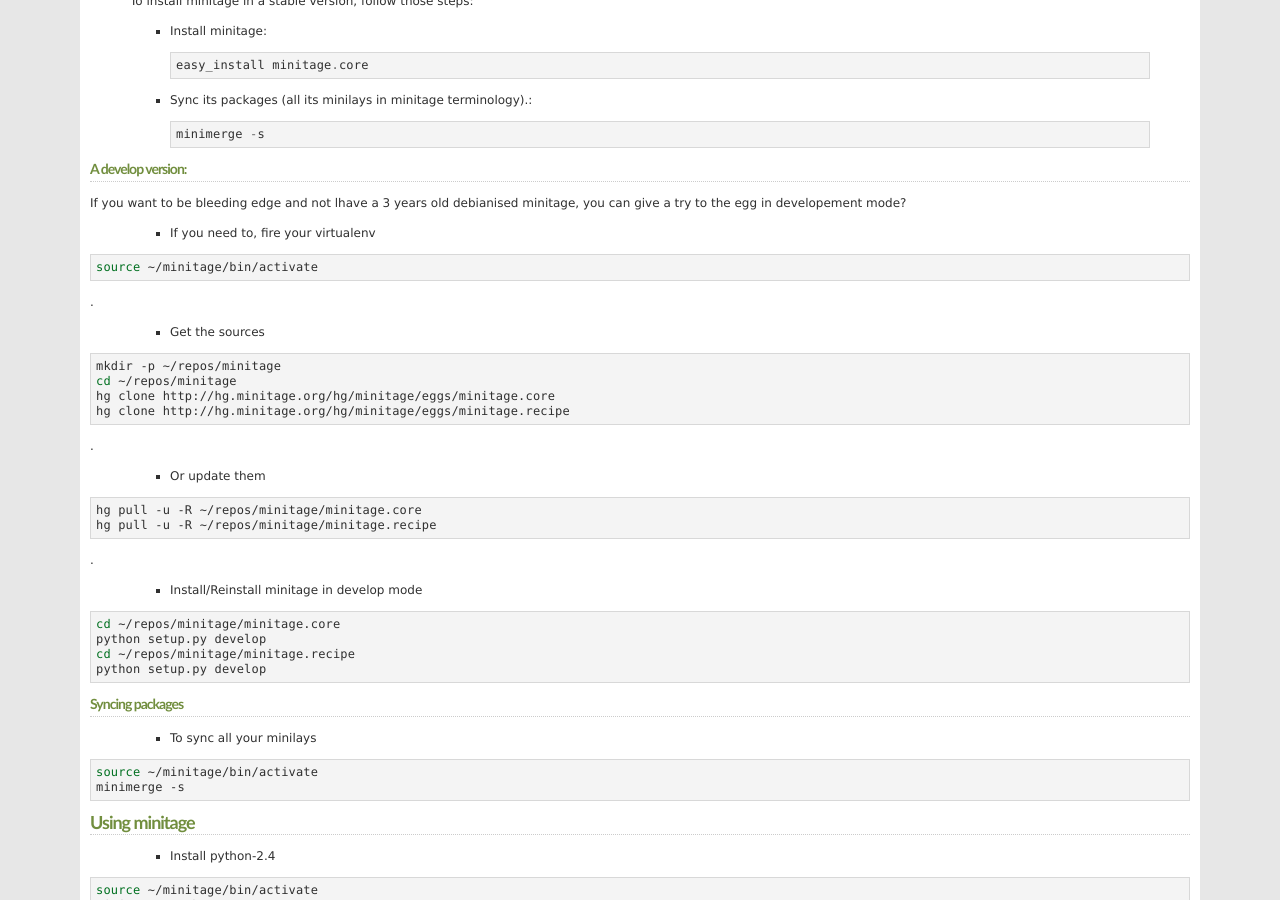
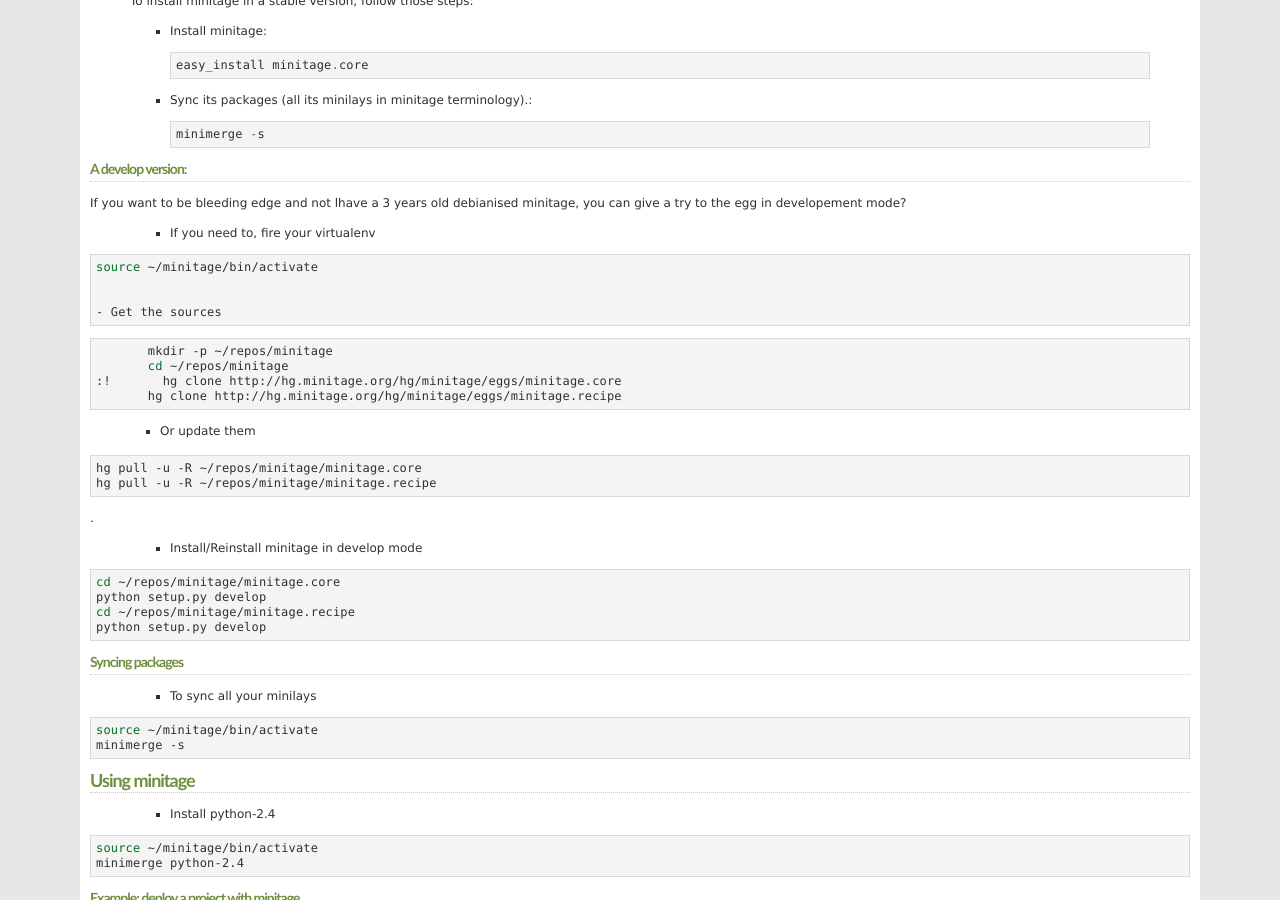
Before and after one commit to minitage/minitage.github.io, a Sphinx documentation site: the page built from source/installation.rst, in a window 1280 px wide and 900 px high, scrolled down 3342 px. Built offline with Sphinx 7.4.7, drawn with Linux system fonts in a browser that asks for light colours.

```diff
--- a/source/installation.rst
+++ b/source/installation.rst
@@ -197,9 +197,8 @@ minitage, you can give a try to the egg in developement mode?
 
 .. sourcecode:: sh
 
-        source ~/minitage/bin/activate
+    source ~/minitage/bin/activate
 
-.
 
     - Get the sources
 
@@ -207,12 +206,10 @@ minitage, you can give a try to the egg in developement mode?
 
         mkdir -p ~/repos/minitage
         cd ~/repos/minitage
-        hg clone http://hg.minitage.org/hg/minitage/eggs/minitage.core
+ :!       hg clone http://hg.minitage.org/hg/minitage/eggs/minitage.core
         hg clone http://hg.minitage.org/hg/minitage/eggs/minitage.recipe
-
-.
-
-    - Or update them
+\
+        - Or update them
 
 .. sourcecode:: sh
 
```
